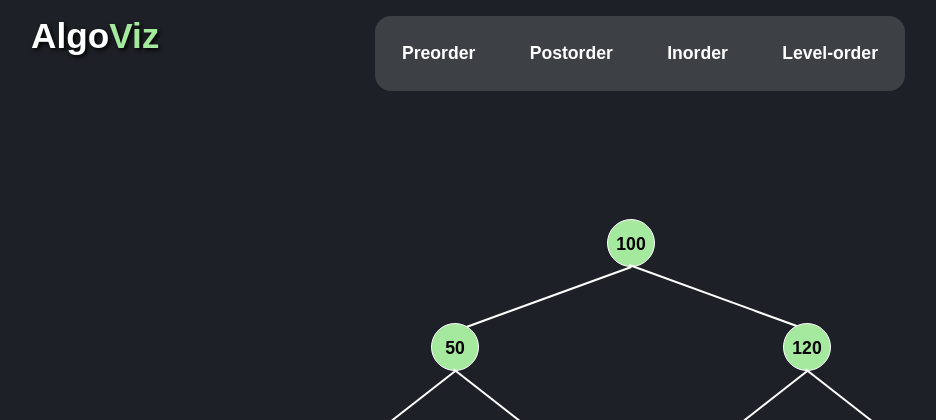
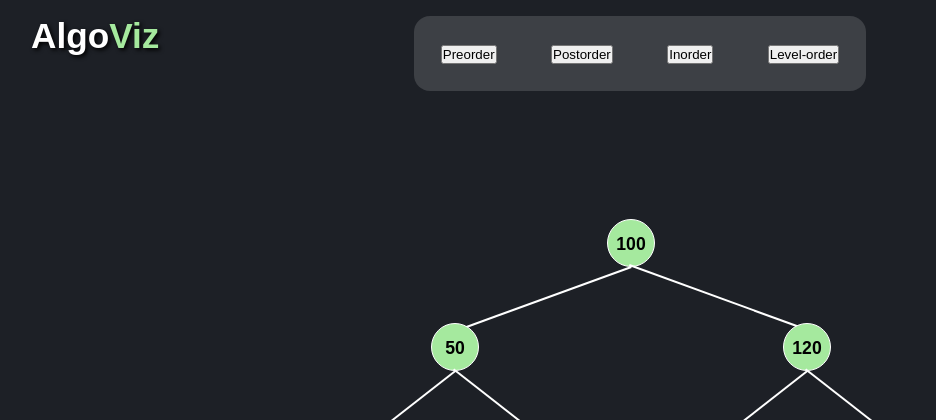
Before and after one commit to stian96/algorithm-visualizer, a Flask app: page /bintree in a window 1280 px wide. Shown: the top 420 px of the page, without its empty margins (9-945 px from the left). Run offline with Flask 3, Linux system fonts and the light colour scheme.

Commit message:
made a node class and changed span tag to button

```diff
--- a/app/static/js/binary_tree.js
+++ b/app/static/js/binary_tree.js
@@ -0,0 +1,7 @@
+class Node {
+    constructor(value, left = null, right = null) {
+        this.value = value;
+        this.left = left;
+        this.right = right;
+    }
+}
--- a/app/templates/binary_tree.html
+++ b/app/templates/binary_tree.html
@@ -15,10 +15,10 @@
             </h1>
             <nav class="navbar">
                 <ul class="nav-list">
-                    <li class="nav-items"><span class="method">Preorder</a></li>
-                    <li class="nav-items"><span class="method">Postorder</a></li>
-                    <li class="nav-items"><span class="method">Inorder</a></li>
-                    <li class="nav-items"><span class="method">Level-order</a></li>
+                    <li class="nav-items"><button class="method">Preorder</button></li>
+                    <li class="nav-items"><button class="method">Postorder</button></li>
+                    <li class="nav-items"><button class="method">Inorder</button></li>
+                    <li class="nav-items"><button class="method">Level-order</button></li>
                 </ul>
             </nav>
         </header>
```
